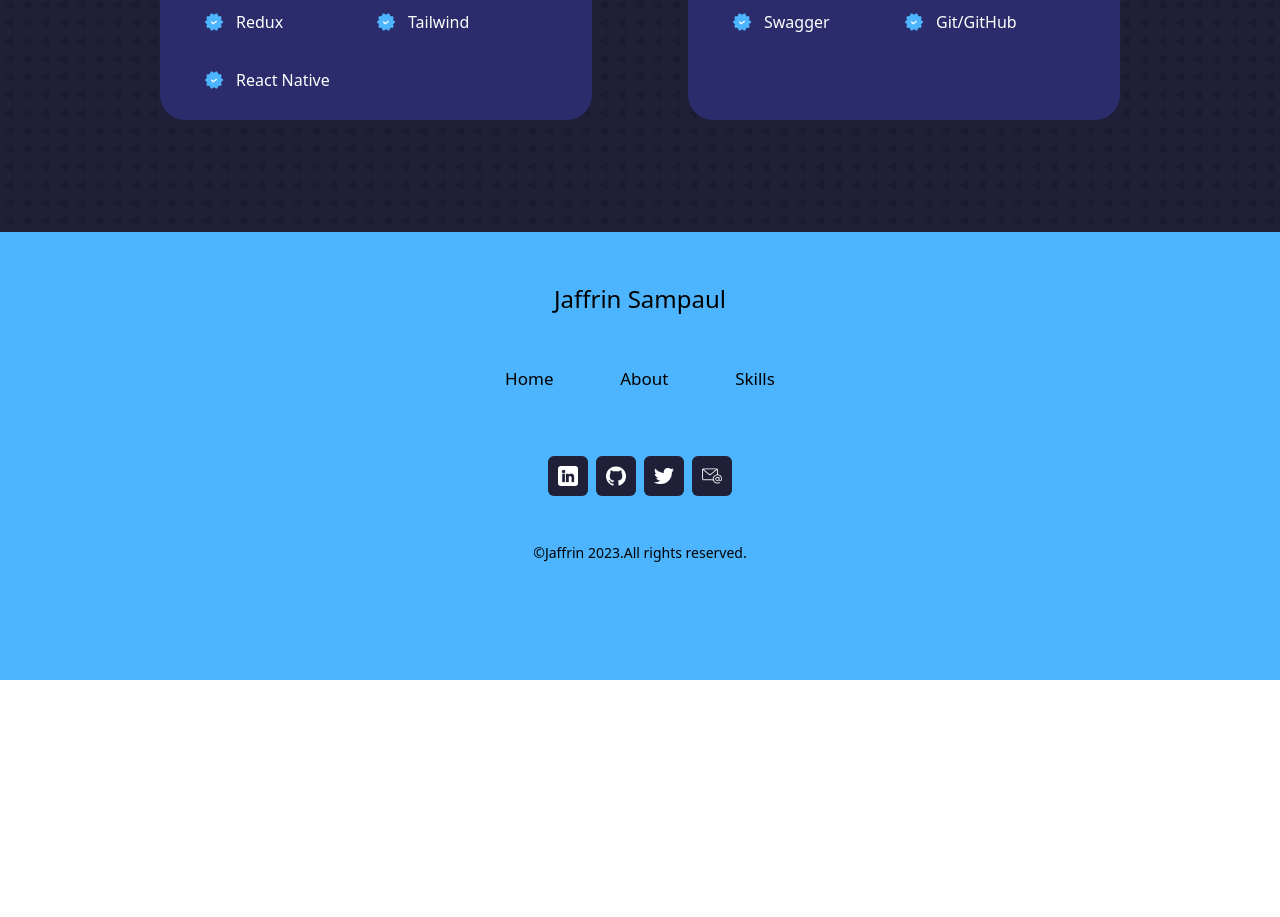
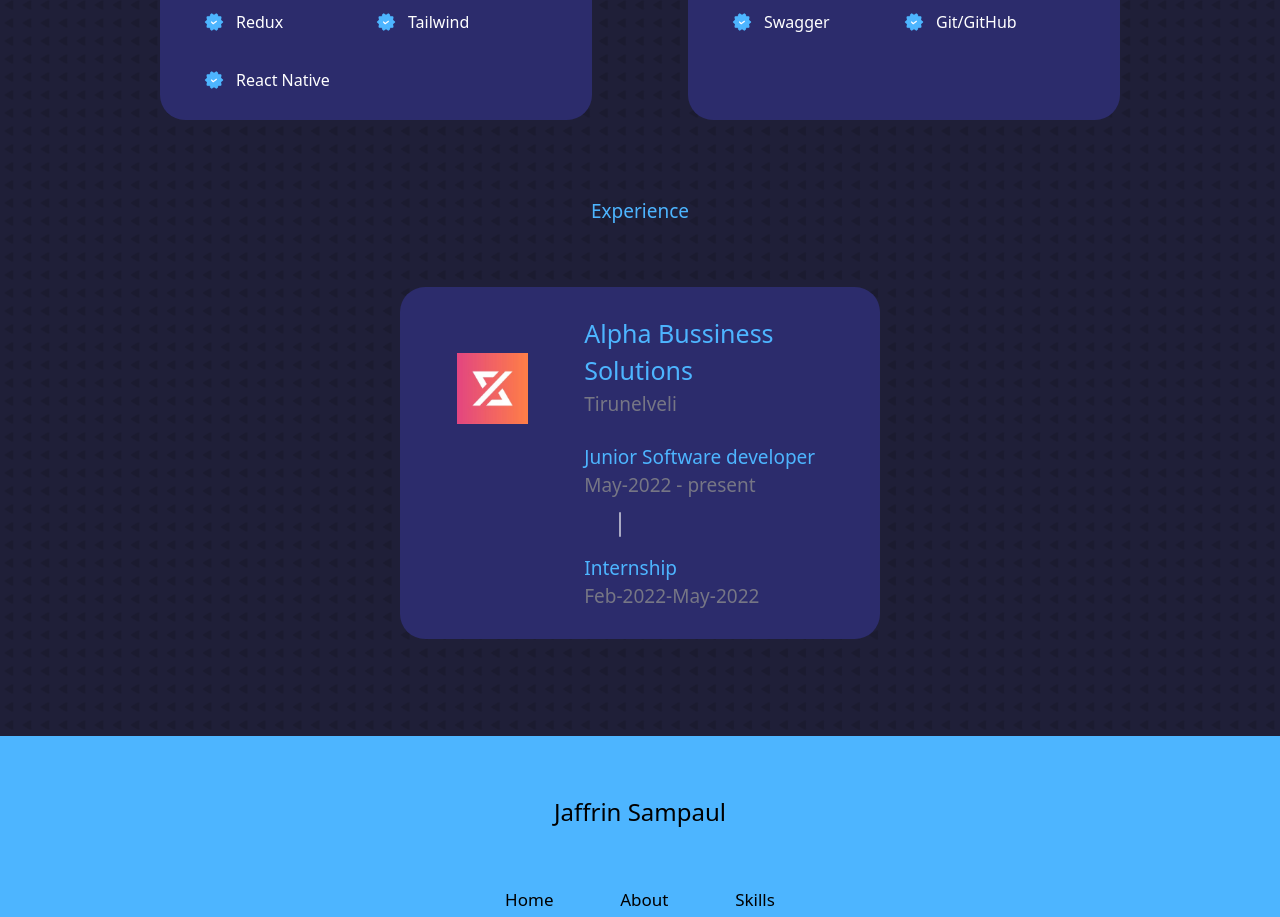
Before and after one commit to Jaffrinsampaul/portfolio, a React (Create React App) app: page / in a window 1280 px wide. Shown: the part 1480-2397 px from the top of the page. Before the commit the page ends 2160 px from the top, so only its background shows below. Built offline with nearby package versions, Linux system fonts and the light colour scheme.

Commit message:
experience content added

```diff
--- /dev/null
+++ b/src/Container/Experience/Experience.tsx
@@ -0,0 +1,87 @@
+import React from "react";
+import CustomText from "../../Componets/CustomText/CustomText";
+import { Colors } from "../../Utills/Colors";
+import { experienceDetails } from "../../Utills/MockData";
+import CustomImage from "../../Componets/CustomImage/CustomImage";
+
+const Experience = () => {
+  return (
+    <div className="flex flex-col w-full h-[90%] items-center justify-around">
+      <div className="h-[20%] w-full flex justify-center items-center">
+        <CustomText
+          text="Experience"
+          style={`text-[${Colors.SkyBlue}] text-[19px]`}
+        />
+      </div>
+      <div className="h-[70%] w-full flex flex-col justify-center items-center">
+        {experienceDetails.map((obj, index) => {
+          return (
+            <>
+              <div
+                className={`flex w-[50%] h-full justify-evenly pt-4 bg-[${Colors.NavyBlue}] rounded-[25px] cursor-pointer
+                hover:bg-transparent transition ease-in-out delay-150 duration-300 border border-transparent hover:border-[#4db5ff]`}
+                key={index}
+              >
+                <div className="w-[15%] h-[170px] flex justify-center items-center">
+                  <a href={obj.companyWebsite} target="_blank">
+                    <CustomImage
+                      imageBehaviour={{
+                        src: obj.companyLogo,
+                        alt: "company Logo",
+                        height: 0,
+                        width: 180,
+                      }}
+                    />
+                  </a>
+                </div>
+                <div className="w-[50%] h-full flex flex-col items-center justify-evenly">
+                  <div className=" w-full h-[30%] flex flex-col justify-evenly">
+                    <a href={obj.companyWebsite} target="_blank">
+                      <CustomText
+                        text={obj.companyName}
+                        style={`text-[${Colors.SkyBlue}] text-[19px] hover:text-white text-[25px]`}
+                      />
+                    </a>
+                    <CustomText
+                      text={obj.companyLocation}
+                      style={`text-[${Colors.LightGrey}] text-[19px] hover:text-white text-[13px]`}
+                    />
+                  </div>
+                  <div className="h-[60%] w-full flex flex-col justify-evenly">
+                    {obj.roles.map((roles, index) => {
+                      return (
+                        <>
+                          <div className="w-full flex flex-col" key={index}>
+                            <div>
+                              <CustomText
+                                text={roles.role}
+                                style={`text-[${Colors.SkyBlue}] text-[19px] hover:text-white`}
+                              />
+                              <CustomText
+                                text={roles.period}
+                                style={`text-[${Colors.LightGrey}] text-[19px] hover:text-white text-[12px]`}
+                              />
+                            </div>
+                            {obj.roles.length - 1 !== index && (
+                              <div className="w-[30%] justify-center items-center flex pt-3">
+                                <div
+                                  className={`bg-white w-[2px] h-[25px] rounded bg-opacity-60 `}
+                                ></div>
+                              </div>
+                            )}
+                          </div>
+                        </>
+                      );
+                    })}
+                  </div>
+                </div>
+              </div>
+            </>
+          );
+        })}
+      </div>
+    </div>
+  );
+};
+
+export default Experience;
--- a/src/Container/Footer/Footer.tsx
+++ b/src/Container/Footer/Footer.tsx
@@ -10,7 +10,7 @@ const Footer = () => {
   return (
     <>
       <div
-        className={`h-[80%] w-full bg-[${Colors.SkyBlue}] flex flex-col items-center`}
+        className={`h-[90%] w-full bg-[${Colors.SkyBlue}] flex flex-col items-center`}
       >
         <div className="w-[45%] h-full flex flex-col items-center ">
           <div className="h-[30%] w-full flex justify-center items-center">
--- a/src/Pages/Dashboard/Dashboard.tsx
+++ b/src/Pages/Dashboard/Dashboard.tsx
@@ -5,6 +5,7 @@ import Header from "../../Container/Header/Header";
 import About from "../../Container/About/About";
 import Skill from "../../Container/Skill/Skill";
 import Footer from "../../Container/Footer/Footer";
+import Experience from "../../Container/Experience/Experience";
 
 const DashBoard = () => {
   return (
@@ -26,6 +27,9 @@ const DashBoard = () => {
         <div className="h-[60vh] w-[75%] flex justify-center items-center">
           <Skill/>
         </div>
+        <div className="h-[70vh] w-[75%] flex justify-center items-center ">
+          <Experience/>
+        </div>
         <div className="h-[70vh] w-full flex justify-end items-end">
           <Footer/>
         </div>
--- a/src/Utills/Image.ts
+++ b/src/Utills/Image.ts
@@ -19,10 +19,12 @@ import MailWhite from "../Assets/Icons/png/emailWhite.png";
 import Crub from "../Assets/main_page_bg_rspack.png";
 import Profile from "../Assets/Images/png/profile.png";
 
+import ABS from "../Assets/Images/jpeg-jpg/abs.jpeg";
+
 export const Image = {
   RightTriangle, RightTriangles,
   LinkedIn, GitHub, Twitter, Crub,
   Ribbon, Folder, Profile, Verification,
   TwitterWhite, GithubWhite, LinkedInWhite,
-  Mail, MailWhite
+  Mail, MailWhite, ABS,
 };
--- a/src/Utills/MockData.ts
+++ b/src/Utills/MockData.ts
@@ -2,7 +2,7 @@ import { Image } from "./Image";
 
 export const aboutCard = [
   { img: Image.Ribbon, title: "Experience", subTitle: "1.5 year" },
-  { img: Image.Folder, title: "Projects", subTitle: "4 Completed Projects" }
+  { img: Image.Folder, title: "Projects", subTitle: "4 Completed Projects" },
 ];
 
 export const about = `Hi I'm JAFFRIN I happy to see you in my account.
@@ -11,7 +11,7 @@ in pledge mobile application we use react native for front end in back end we
 use node Js. I worked in 72 business tool now it's live. Worked in Kiwi it's a
 chat bot application. And I'm looking for new job`;
 
-export const skills ={
+export const skills = {
   frontEnd: [
     {
       img: Image.Verification,
@@ -40,7 +40,7 @@ export const skills ={
     {
       img: Image.Verification,
       name: "React Native",
-    }
+    },
   ],
   backEnd: [
     {
@@ -59,8 +59,27 @@ export const skills ={
       img: Image.Verification,
       name: "Git/GitHub",
     },
+  ],
+};
 
-  ]
-}
+export const experienceDetails = [
+  {
+    companyName: "Alpha Bussiness Solutions",
+    companyLogo: Image.ABS,
+    companyWebsite: "https://alphabsolutions.com/",
+    companyLocation: "Tirunelveli",
+    roles: [
+      {
+        role: "Junior Software developer",
+        period: "May-2022 - present",
+      },
+      {
+        role: "Internship",
+        period: "Feb-2022-May-2022",
+      },
+    ],
+  },
 
-export const mailSubject ="Let's Connect"
+];
+
+export const mailSubject = "Let's Connect";
```
Also changed, not shown: src/Assets/Images/jpeg-jpg/abs.jpeg (added).
